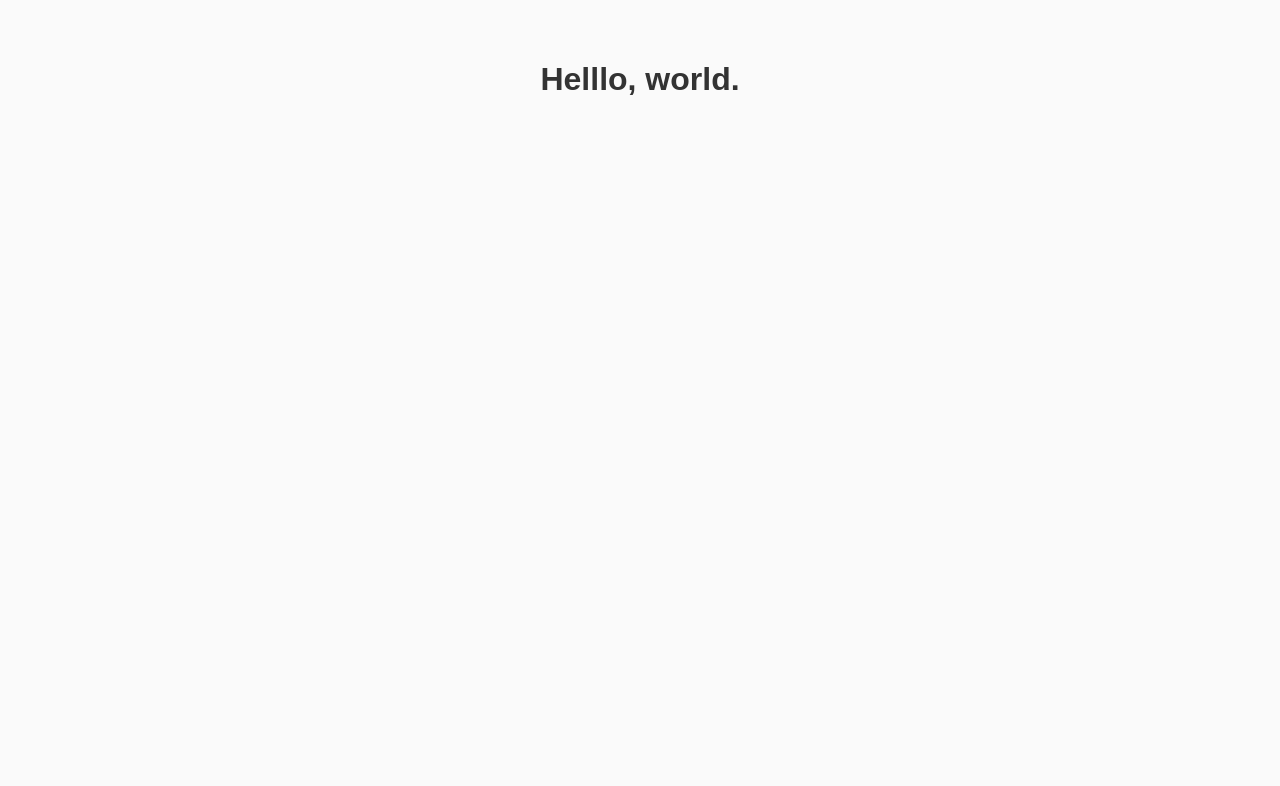
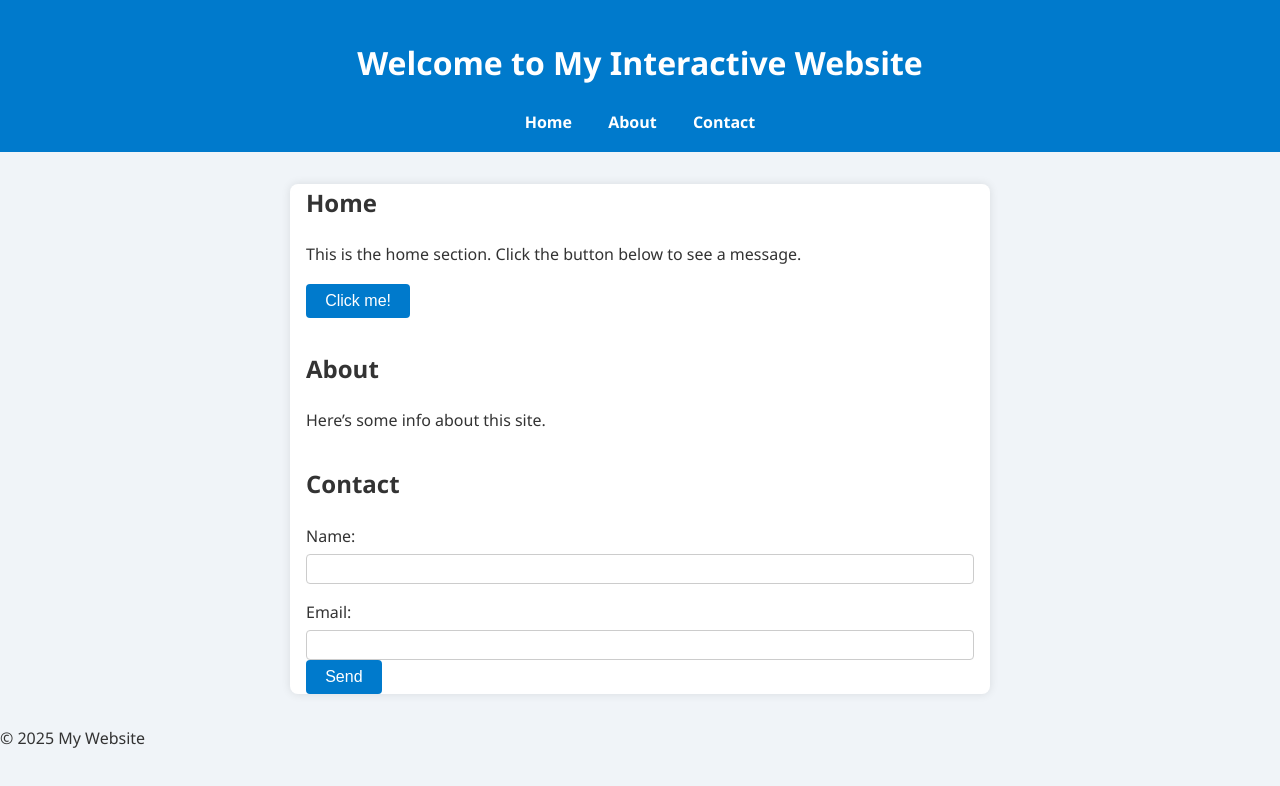
Before and after one commit to jasonphilipblog/test-project, a plain HTML site: page index.html in a window 1280 px wide. Drawn offline with Linux system fonts and the light colour scheme.

Commit message:
Add files via upload

```diff
--- a/index.html
+++ b/index.html
@@ -3,10 +3,50 @@
 <head>
   <meta charset="UTF-8" />
   <meta name="viewport" content="width=device-width, initial-scale=1" />
-  <title>My First Website</title>
+  <title>My Interactive Website</title>
   <link rel="stylesheet" href="style.css" />
 </head>
 <body>
-  <h1>Helllo, world.</h1>
+  <header>
+    <h1>Welcome to My Interactive Website</h1>
+    <nav>
+      <a href="#home">Home</a>
+      <a href="#about">About</a>
+      <a href="#contact">Contact</a>
+    </nav>
+  </header>
+
+  <main>
+    <section id="home">
+      <h2>Home</h2>
+      <p>This is the home section. Click the button below to see a message.</p>
+      <button id="alertBtn">Click me!</button>
+    </section>
+
+    <section id="about">
+      <h2>About</h2>
+      <p>Here’s some info about this site.</p>
+    </section>
+
+    <section id="contact">
+      <h2>Contact</h2>
+      <form id="contactForm">
+        <label for="name">Name:</label>
+        <input type="text" id="name" required />
+
+        <label for="email">Email:</label>
+        <input type="email" id="email" required />
+
+        <button type="submit">Send</button>
+      </form>
+      <p id="formMessage"></p>
+    </section>
+  </main>
+
+  <footer>
+    <p>&copy; 2025 My Website</p>
+  </footer>
+
+  <script src="script.js"></script>
 </body>
 </html>
--- a/script.js
+++ b/script.js
@@ -0,0 +1,24 @@
+// Button click alert
+document.getElementById('alertBtn').addEventListener('click', () => {
+  alert('You clicked the button! Nice!');
+});
+
+// Simple contact form handling
+document.getElementById('contactForm').addEventListener('submit', (e) => {
+  e.preventDefault(); // Prevent form submission reload
+
+  const name = document.getElementById('name').value.trim();
+  const email = document.getElementById('email').value.trim();
+  const messageEl = document.getElementById('formMessage');
+
+  if (name && email) {
+    messageEl.textContent = `Thanks for reaching out, ${name}! We'll get back to you at ${email}.`;
+    messageEl.style.color = 'green';
+
+    // Clear form fields
+    e.target.reset();
+  } else {
+    messageEl.textContent = 'Please fill in both your name and email.';
+    messageEl.style.color = 'red';
+  }
+});
--- a/style.css
+++ b/style.css
@@ -1,7 +1,74 @@
+* {
+  box-sizing: border-box;
+}
+
 body {
-  font-family: Arial, sans-serif;
-  background-color: #fafafa;
+  font-family: 'Segoe UI', Tahoma, Geneva, Verdana, sans-serif;
+  margin: 0;
+  background-color: #f0f4f8;
   color: #333;
+  line-height: 1.6;
+}
+
+header {
+  background-color: #007acc;
+  color: white;
+  padding: 1rem;
   text-align: center;
-  padding: 2rem;
 }
+
+nav a {
+  color: white;
+  margin: 0 1rem;
+  text-decoration: none;
+  font-weight: bold;
+}
+
+nav a:hover {
+  text-decoration: underline;
+}
+
+main {
+  max-width: 700px;
+  margin: 2rem auto;
+  padding: 0 1rem;
+  background: white;
+  border-radius: 8px;
+  box-shadow: 0 0 10px rgba(0,0,0,0.1);
+}
+
+section {
+  margin-bottom: 2rem;
+}
+
+button {
+  background-color: #007acc;
+  border: none;
+  color: white;
+  padding: 0.5rem 1.2rem;
+  cursor: pointer;
+  border-radius: 4px;
+  font-size: 1rem;
+}
+
+button:hover {
+  background-color: #005fa3;
+}
+
+form label {
+  display: block;
+  margin-top: 1rem;
+}
+
+form input {
+  width: 100%;
+  padding: 0.4rem;
+  margin-top: 0.3rem;
+  border: 1px solid #ccc;
+  border-radius: 4px;
+}
+
+#formMessage {
+  margin-top: 1rem;
+  font-weight: bold;
+}
```
